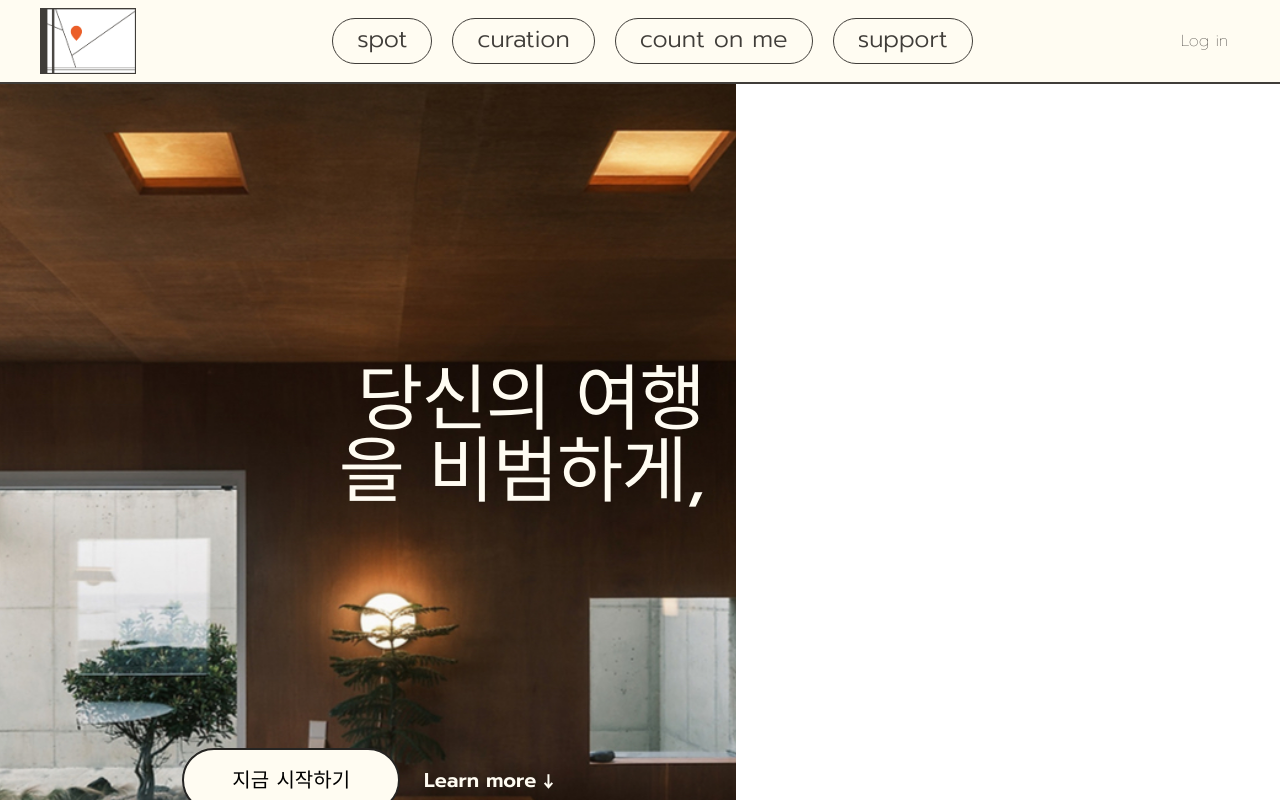
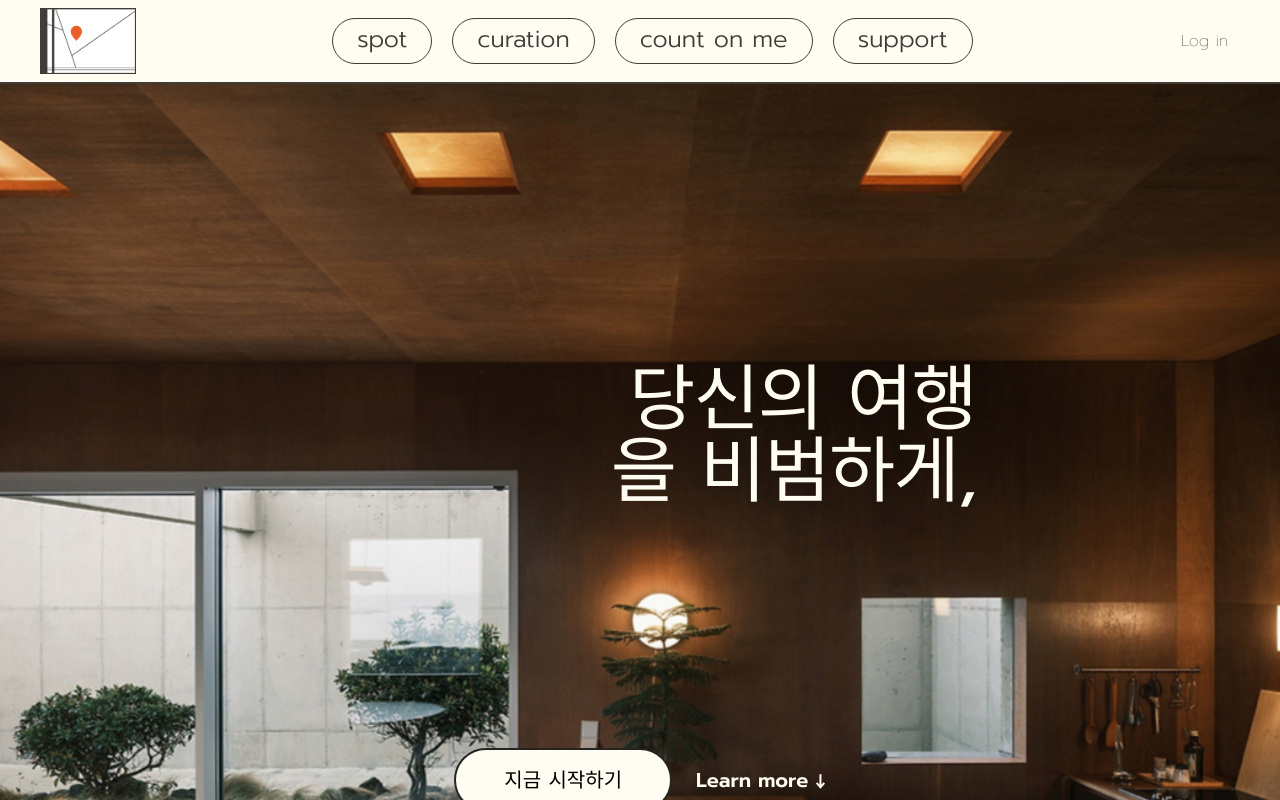
Before and after one commit to count-on-mee/frontend, a React (Vite) app: page / in a window 1280 px wide. Shown: the top 800 px of the page. Built offline with nearby package versions, Linux system fonts and the light colour scheme; what react-naver-maps would draw is missing.

Commit message:
[Fix] Header 병합 과정에서 MainPage 문제 해결

```diff
--- a/src/components/HeroSection.jsx
+++ b/src/components/HeroSection.jsx
@@ -5,7 +5,7 @@ import heroSectionImg from '../assets/img/heroSection.jpg';
 export default function HeroSection() {
   return (
     <div
-      className="bg-cover bg-center bg-no-repeat min-h-screen font-prompt"
+      className="bg-cover bg-center bg-no-repeat min-h-screen font-prompt flex-grow"
       style={{ backgroundImage: `url(${heroSectionImg})` }}
     >
       <div className="relative isolate px-6 pt-14 lg:px-8">
```
